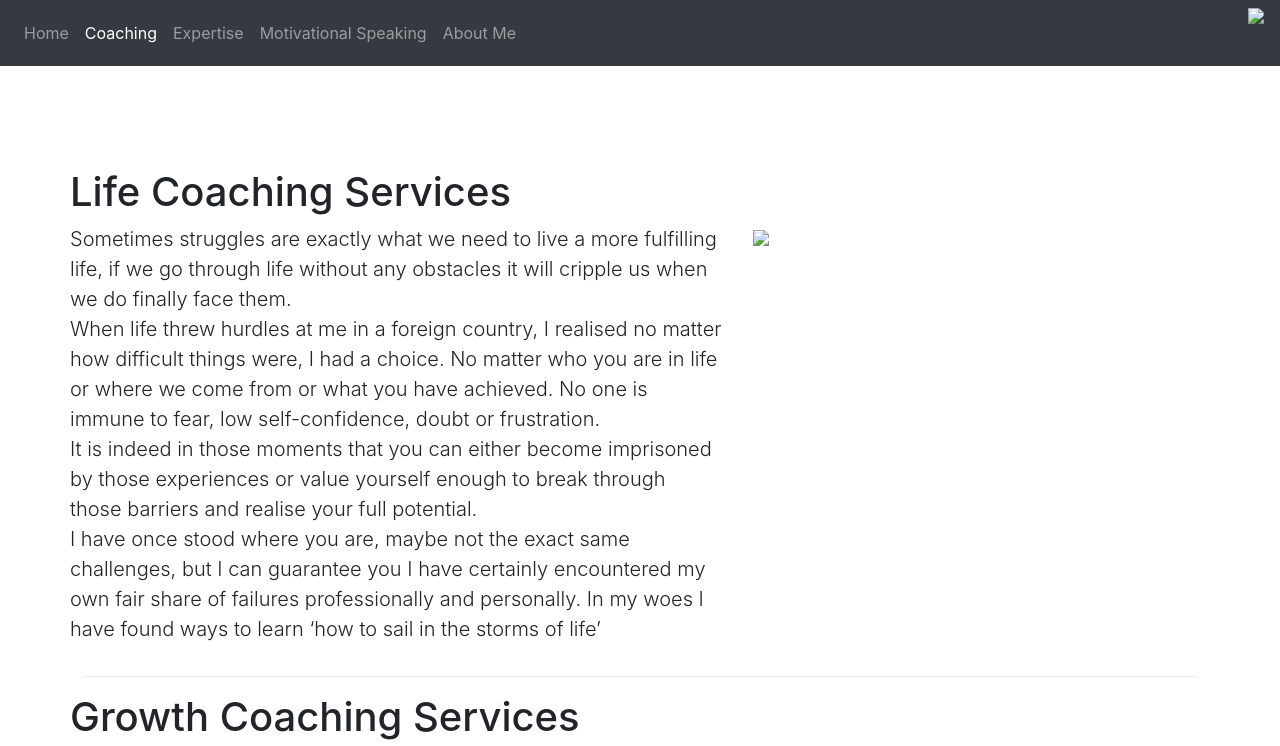
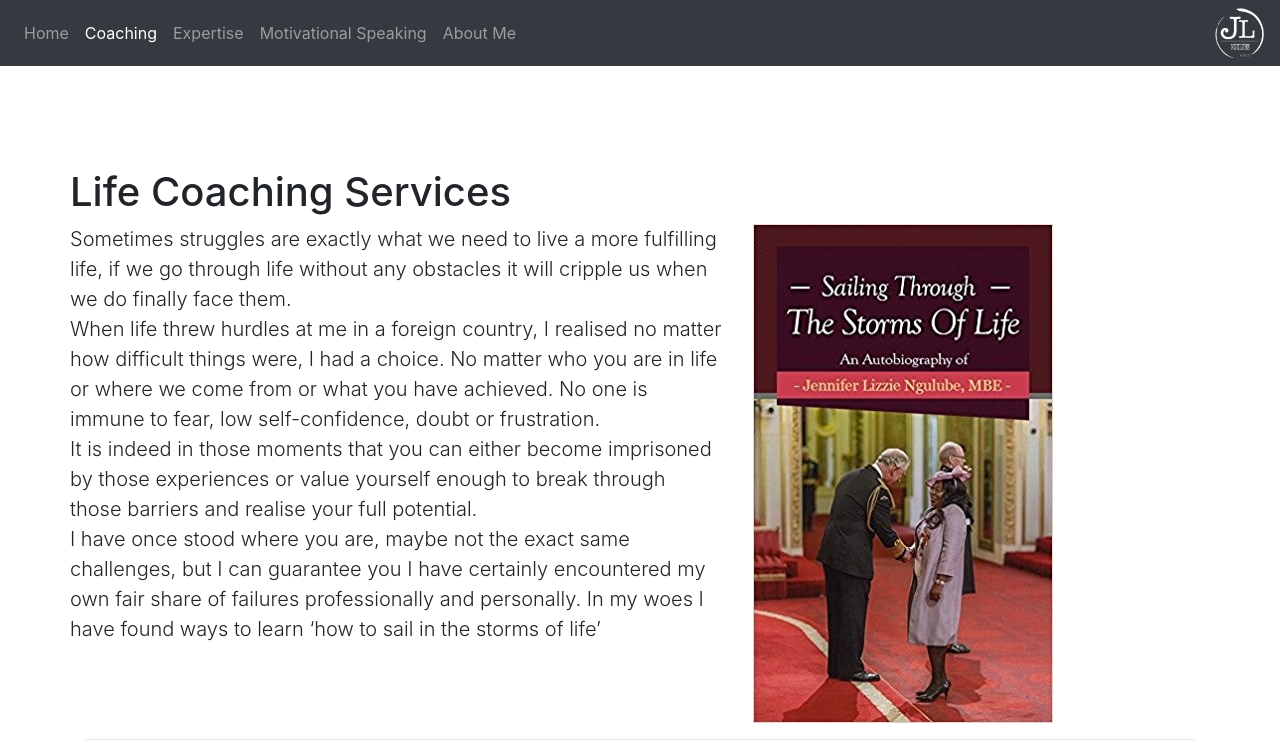
Before and after one commit to Mxsiye/FirstGit, a plain HTML site: page coaching.html in a window 1280 px wide. Shown: the top 746 px of the page. Drawn offline with nearby package versions, Linux system fonts and the light colour scheme.

Commit message:
Updating Coaching.html MC2
Copied and pasted from local file

```diff
--- a/coaching.html
+++ b/coaching.html
@@ -46,7 +46,7 @@
             <a class="nav-link disabled" href="#" tabindex="-1" aria-disabled="true">Disabled</a>
           </li> -->
             </ul>
-            <img src='images/logoinv.png' style= 'height: 50px;'>
+            <img src='logoinv.png' style= 'height: 50px;'>
           </div>
         </nav>
       </header>
@@ -82,7 +82,7 @@
                     aria-label="Placeholder: 500x500"
                   > -->
                     <title>Placeholder</title>
-                    <img src='images/Book-Cover.jpg' >
+                    <img src='Book-Cover.jpg' >
                   <!-- </svg> -->
 
                 </div>
```
